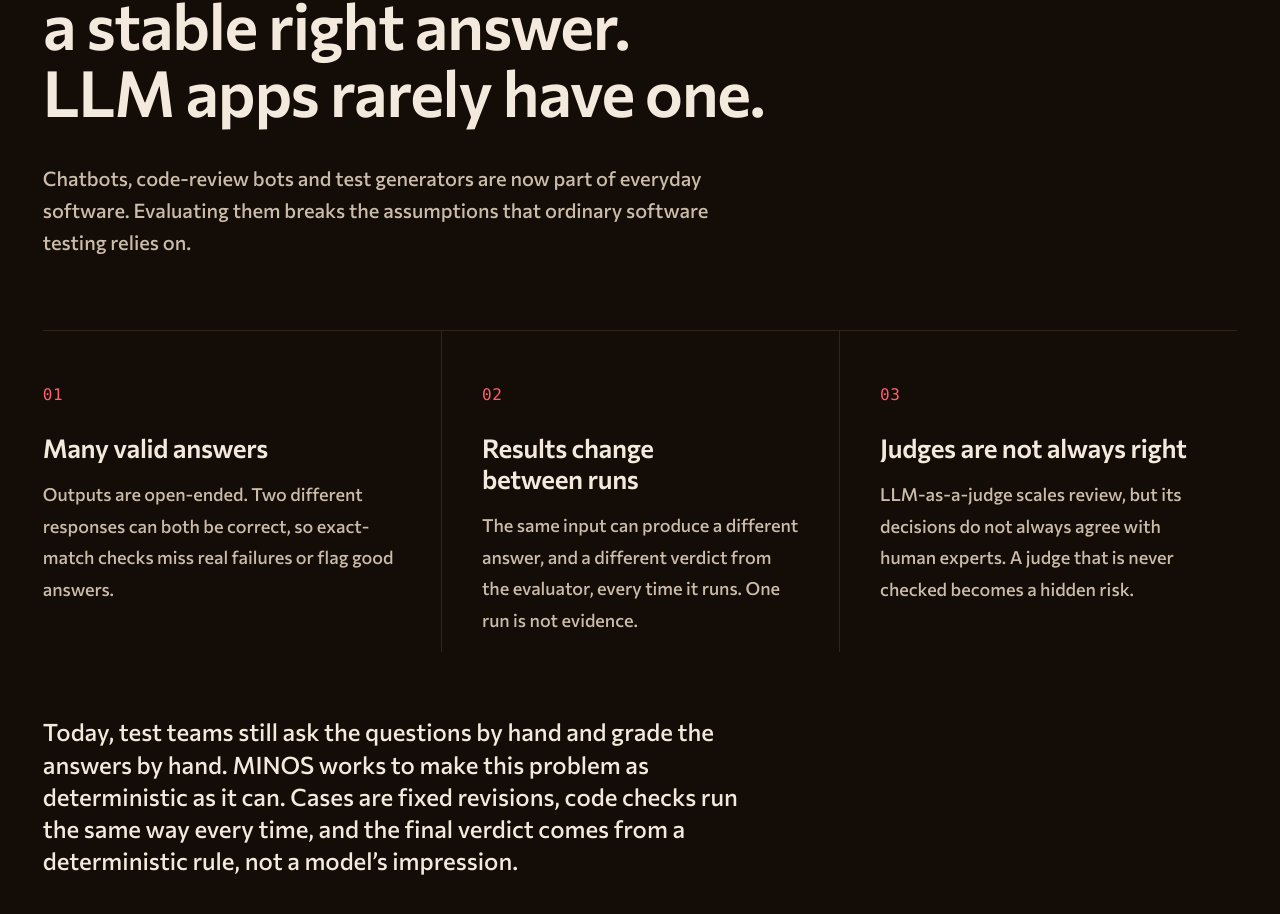
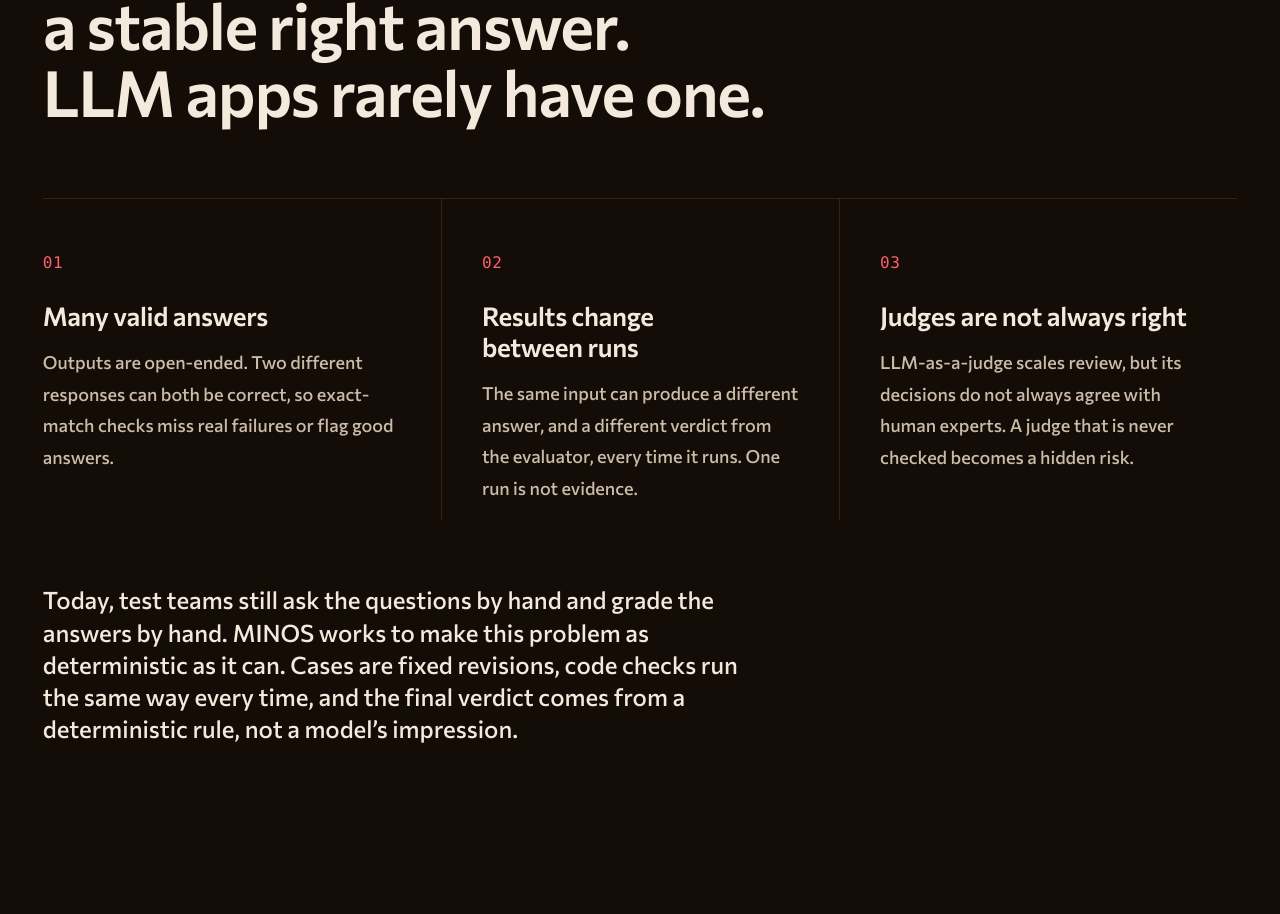
Before and after one commit to minos-eval/website, a Next.js app: page / in a window 1280 px wide. Shown: the part 1034-1948 px from the top of the page. Built offline with nearby package versions, Linux system fonts and the light colour scheme; no server answers.

Commit message:
feat: remove intro text from Problem section in both English and Turkish content

```diff
--- a/src/components/sections.module.css
+++ b/src/components/sections.module.css
@@ -108,14 +108,6 @@
   margin-bottom: 1.25rem;
   font-size: 1rem;
   text-transform: uppercase;
-}
-
-.intro {
-  max-width: 44rem;
-  margin: 2.25rem 0 0;
-  color: var(--soft);
-  font-size: 1.25rem;
-  line-height: 1.6;
 }
 
 .columns {
@@ -625,7 +617,6 @@ a.contact {
     opacity: 1;
   }
 
-  .intro,
   .approach,
   .tale,
   .data p {
--- a/src/components/sections.tsx
+++ b/src/components/sections.tsx
@@ -29,12 +29,11 @@ export function Hero({ c }: SectionProps) {
 }
 
 export function Problem({ c }: SectionProps) {
-  const { label, title, intro, items, today, approach } = c.problem;
+  const { label, title, items, today, approach } = c.problem;
   return (
     <section className={styles.problem} id="problem" aria-label={label}>
       <p className={styles.eyebrow}>{label}</p>
       <h2>{title}</h2>
-      <p className={styles.intro}>{intro}</p>
       <div className={styles.columns}>
         {items.map((item, index) => (
           <div key={item.title}>
--- a/src/content/site.ts
+++ b/src/content/site.ts
@@ -18,7 +18,6 @@ export interface SiteContent {
   problem: {
     label: string;
     title: string;
-    intro: string;
     items: { title: string; body: string }[];
     today: string;
     approach: string;
@@ -63,8 +62,6 @@ const tr: SiteContent = {
   problem: {
     label: 'Sorun',
     title: 'Klasik testler sabit bir doğru cevap varsayar. LLM uygulamalarında bu nadiren vardır.',
-    intro:
-      'Sohbet botları, kod inceleme botları ve test üreticileri artık günlük yazılımın parçası. Bunları değerlendirmek, sıradan yazılım testinin dayandığı varsayımları bozuyor.',
     items: [
       {
         title: 'Birden çok geçerli cevap',
@@ -171,8 +168,6 @@ const en: SiteContent = {
   problem: {
     label: 'The problem',
     title: 'Conventional tests assume a stable right answer. LLM apps rarely have one.',
-    intro:
-      'Chatbots, code-review bots and test generators are now part of everyday software. Evaluating them breaks the assumptions that ordinary software testing relies on.',
     items: [
       {
         title: 'Many valid answers',
```
